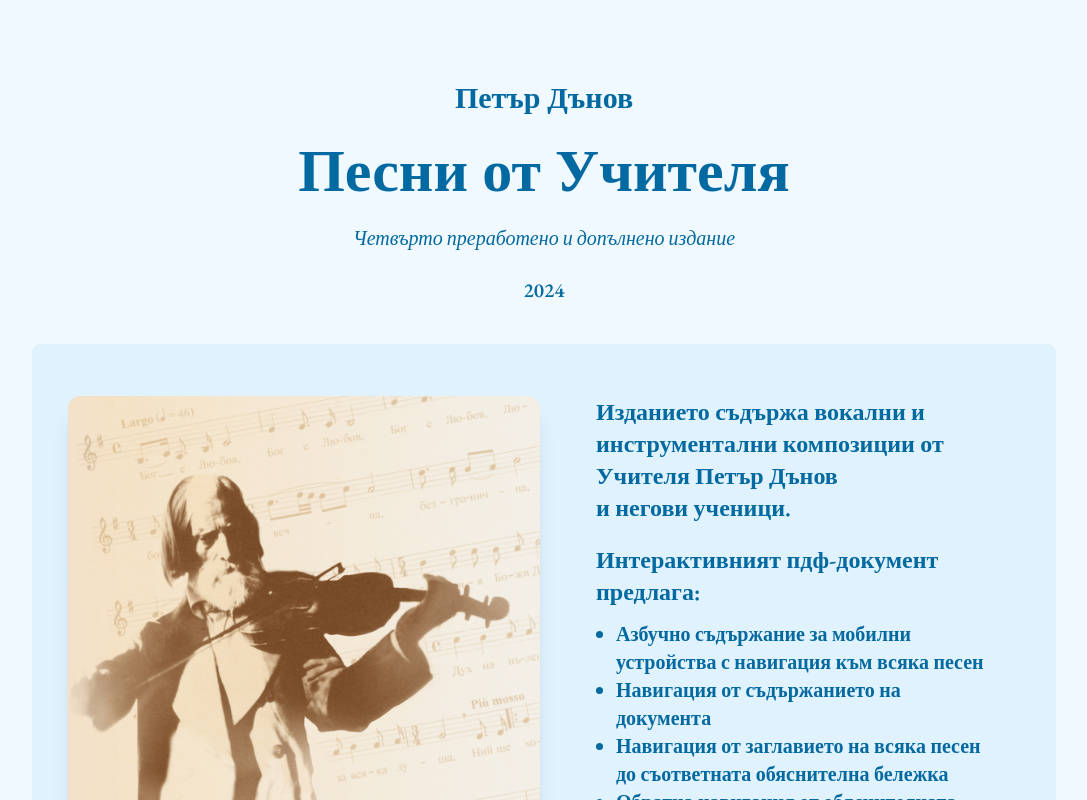
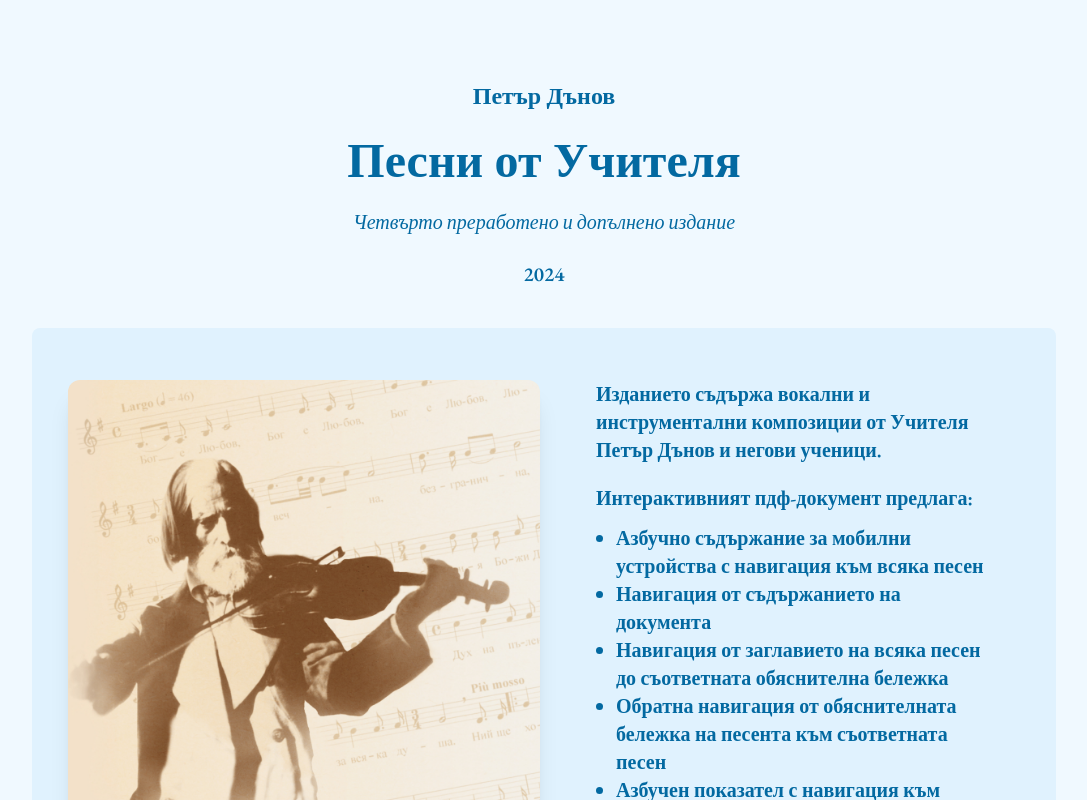
Before and after one commit to mkireva/beinsasongbook, a React (Vite) app: page / in a window 1280 px wide. Shown: the top 800 px of the page, without its empty margins (96-1183 px from the left). Built offline with nearby package versions, Linux system fonts and the light colour scheme.

Commit message:
fix: fontsize

```diff
--- a/src/App.tsx
+++ b/src/App.tsx
@@ -5,11 +5,12 @@ import Footer from "./components/Footer";
 
 function App() {
   return (
-    <div className="flex flex-col min-h-screen">
-      <h2 className="text-3xl text-center font-semibold  text-sky-700 mt-20">
+    <div className="flex flex-col min-h-screen items-center justify-center">
+      <div className="container">
+      <h2 className="text-2xl text-center font-semibold  text-sky-700 mt-20">
         Петър Дънов
       </h2>
-      <h1 className="text-6xl text-center font-bold  text-sky-700 mt-6">
+      <h1 className="text-5xl text-center font-bold  text-sky-700 mt-6">
         Песни от Учителя
       </h1>
       {/* <h1 className="text-xl p-3 text-center text-sky-700 mt-3">
@@ -31,11 +32,11 @@ function App() {
           <img src={image} alt="" className="w-auto shadow-xl rounded-xl" />
         </div>
         <div className=" my-4 max-w-4xl mx-auto p-2">
-          <p className=" ml-10 text-2xl text-start font-semibold  text-sky-700">
-            Изданието съдържа вокални и инструментални композиции от <br />
-            Учителя Петър Дънов <br /> и негови ученици.
+          <p className=" ml-10 text-xl text-start font-semibold  text-sky-700">
+            Изданието съдържа вокални и инструментални композиции от
+            Учителя Петър Дънов и негови ученици.
           </p>
-          <p className=" mt-5 ml-10 text-2xl text-start font-semibold text-sky-700">
+          <p className=" mt-5 ml-10 text-xl text-start font-semibold text-sky-700">
             Интерактивният пдф-документ предлага:
           </p>
           <ul className="mt-3 pl-5 pr-5 list-disc">
@@ -71,6 +72,7 @@ function App() {
           </div>
         </div>
       </div>
+      </div>
       <Footer />
     </div>
   );
```
